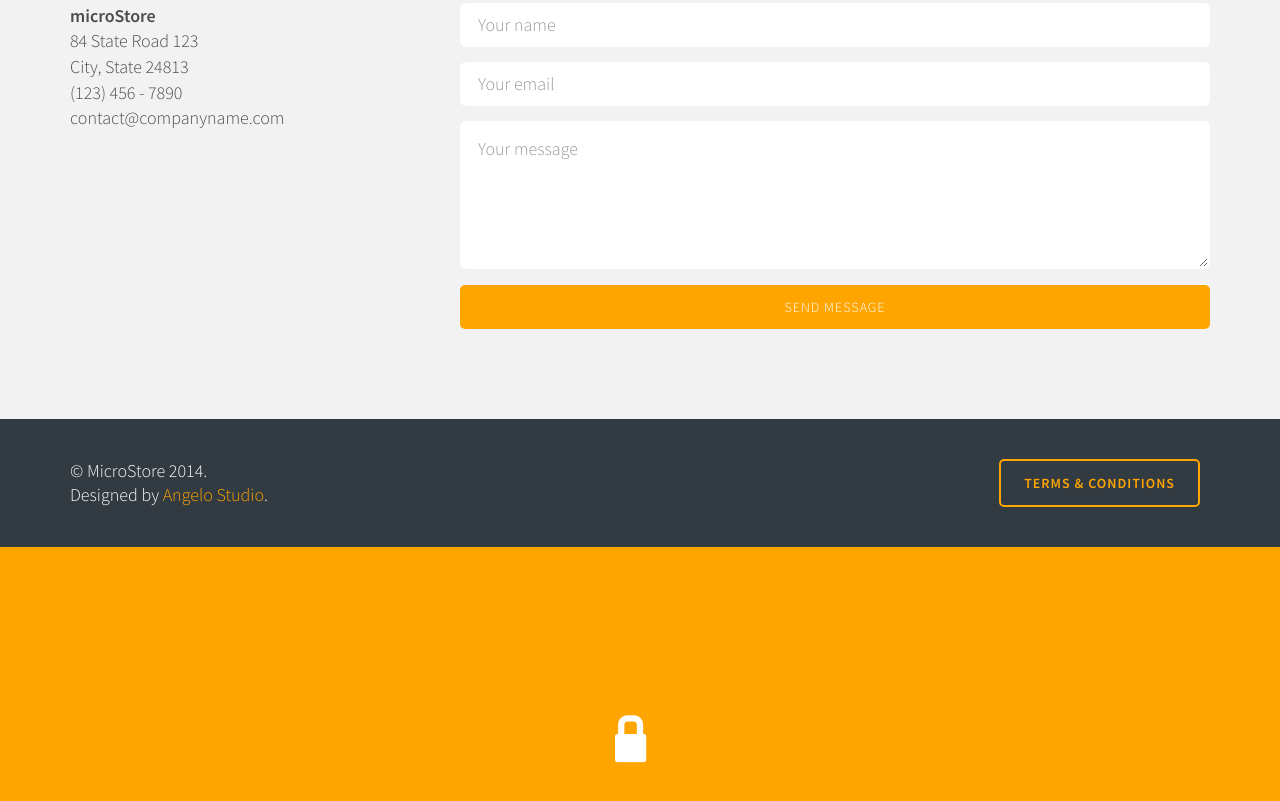
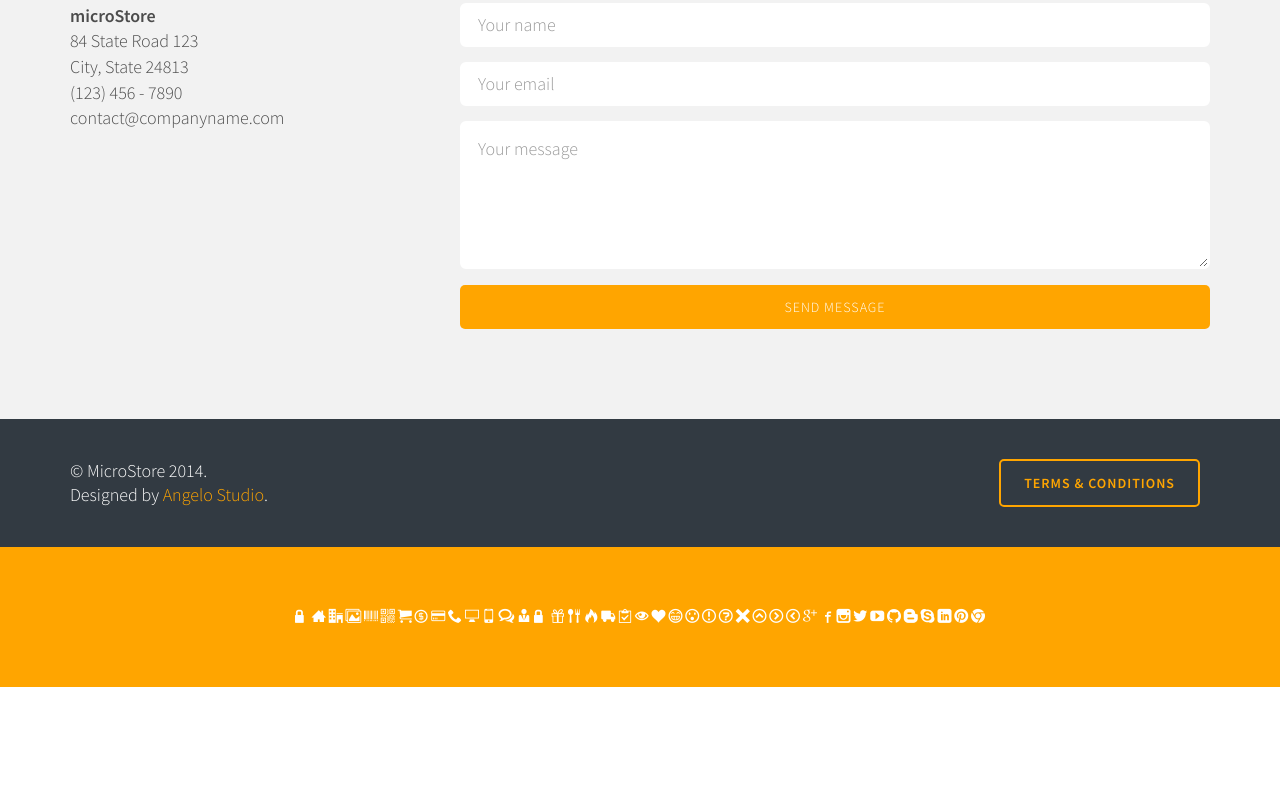
Before and after one commit to elsabohr/elsabohr.com, a plain HTML site: page index.html in a window 1280 px wide. Shown: the part 3141-3942 px from the top of the page. After the commit the page ends 3828 px from the top, so only its background shows below. Drawn offline with nearby package versions, Linux system fonts and the light colour scheme.

Commit message:
agrego un ejemplo de todos los iconos

```diff
--- a/index.html
+++ b/index.html
@@ -467,8 +467,51 @@
     <section id="icons" class="padding-top-bottom color-bg light-typo">
         <div class="container">
             <div class="row text-center">
-                    <i class="icon-trophy iconBig"></i>
-                    <i class="icon-lock iconBig news"></i>
+
+                    <i class="icon-lock"></i>
+
+
+                    <i class="icon-home3"></i>
+                    <i class="icon-office"></i>
+                    <i class="icon-images"></i>
+                    <i class="icon-barcode"></i>
+                    <i class="icon-qrcode"></i>
+                    <i class="icon-cart"></i>
+                    <i class="icon-coin-dollar"></i>
+                    <i class="icon-credit-card"></i>
+                    <i class="icon-phone"></i>
+                    <i class="icon-display"></i>
+                    <i class="icon-mobile"></i>
+                    <i class="icon-bubbles4"></i>
+                    <i class="icon-user-tie"></i>
+                    <i class="icon-lock"></i>
+                    <i class="icon-gift"></i>
+                    <i class="icon-spoon-knife"></i>
+                    <i class="icon-fire"></i>
+                    <i class="icon-truck"></i>
+                    <i class="icon-clipboard"></i>
+                    <i class="icon-eye"></i>
+                    <i class="icon-heart"></i>
+                    <i class="icon-grin"></i>
+                    <i class="icon-shocked"></i>
+                    <i class="icon-notification"></i>
+                    <i class="icon-question"></i>
+                    <i class="icon-close"></i>
+                    <i class="icon-circle-up"></i>
+                    <i class="icon-circle-right"></i>
+                    <i class="icon-circle-left"></i>
+                    <i class="icon-google-plus"></i>
+                    <i class="icon-facebook"></i>
+                    <i class="icon-instagram"></i>
+                    <i class="icon-twitter"></i>
+                    <i class="icon-youtube"></i>
+                    <i class="icon-github"></i>
+                    <i class="icon-blogger"></i>
+                    <i class="icon-skype"></i>
+                    <i class="icon-linkedin"></i>
+                    <i class="icon-pinterest"></i>
+                    <i class="icon-chrome"></i>
+
             </div>
         </div>
     </section>
```
